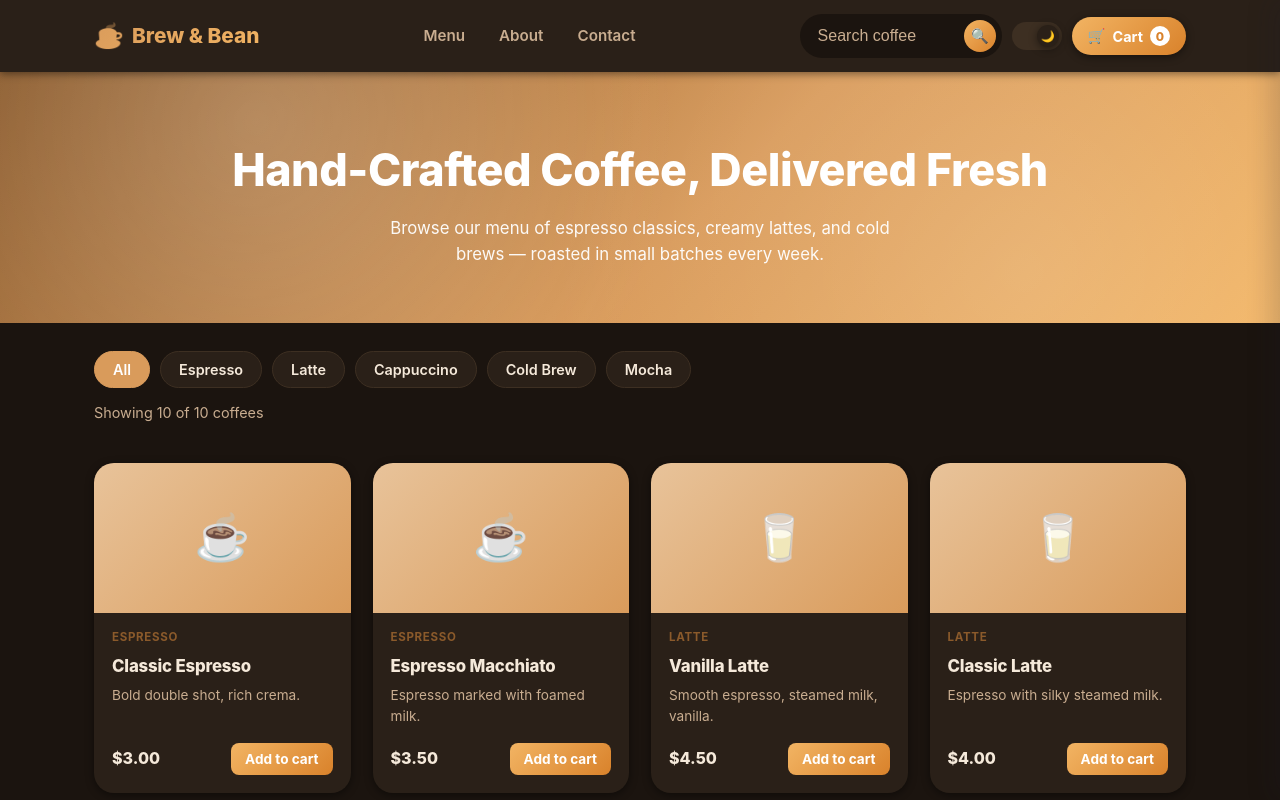
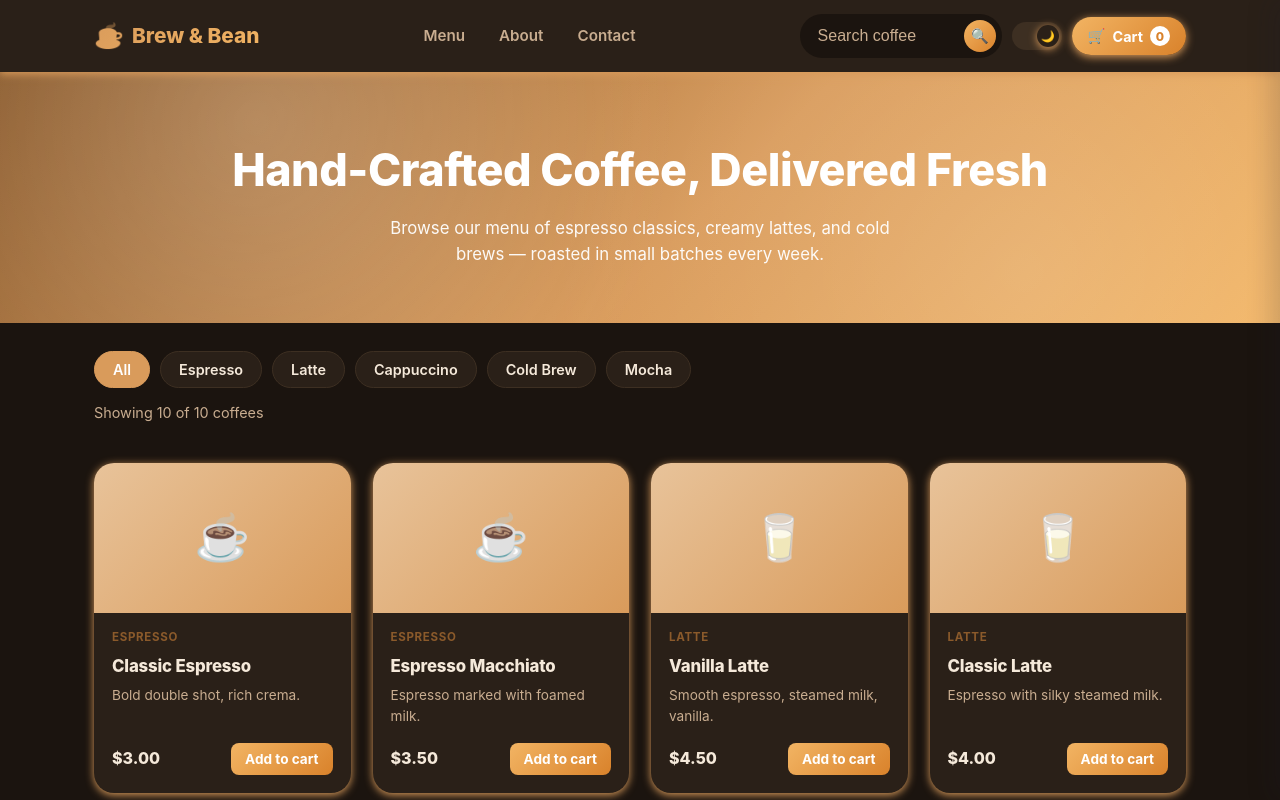
Before and after one commit to EndedAndersonofficial/Coffee-Shop, a plain HTML site: page index.html in a window 1280 px wide. Both pictures are taken after a click on the switch "Toggle dark mode". Shown: the top 800 px of the page. Drawn offline with Linux system fonts and the light colour scheme.

Commit message:
v10, glow dark mode

```diff
--- a/style.css
+++ b/style.css
@@ -32,9 +32,9 @@
   --text-dark: #f5e9da;
   --text-muted: #c9ad90;
   --border-subtle: #3d2f22;
-  --shadow-sm: 0 2px 8px rgba(0, 0, 0, 0.45);
-  --shadow-md: 0 5px 18px rgba(0, 0, 0, 0.5);
-  --shadow-lg: 0 12px 28px rgba(0, 0, 0, 0.55);
+  --shadow-sm: 0 2px 8px #d99b5b;
+  --shadow-md: 0 5px 18px #d99b5b;
+  --shadow-lg: 0 12px 28px #d99b5b;
   --focus-ring: 0 0 0 2px #f2b463;
 }
 
```
